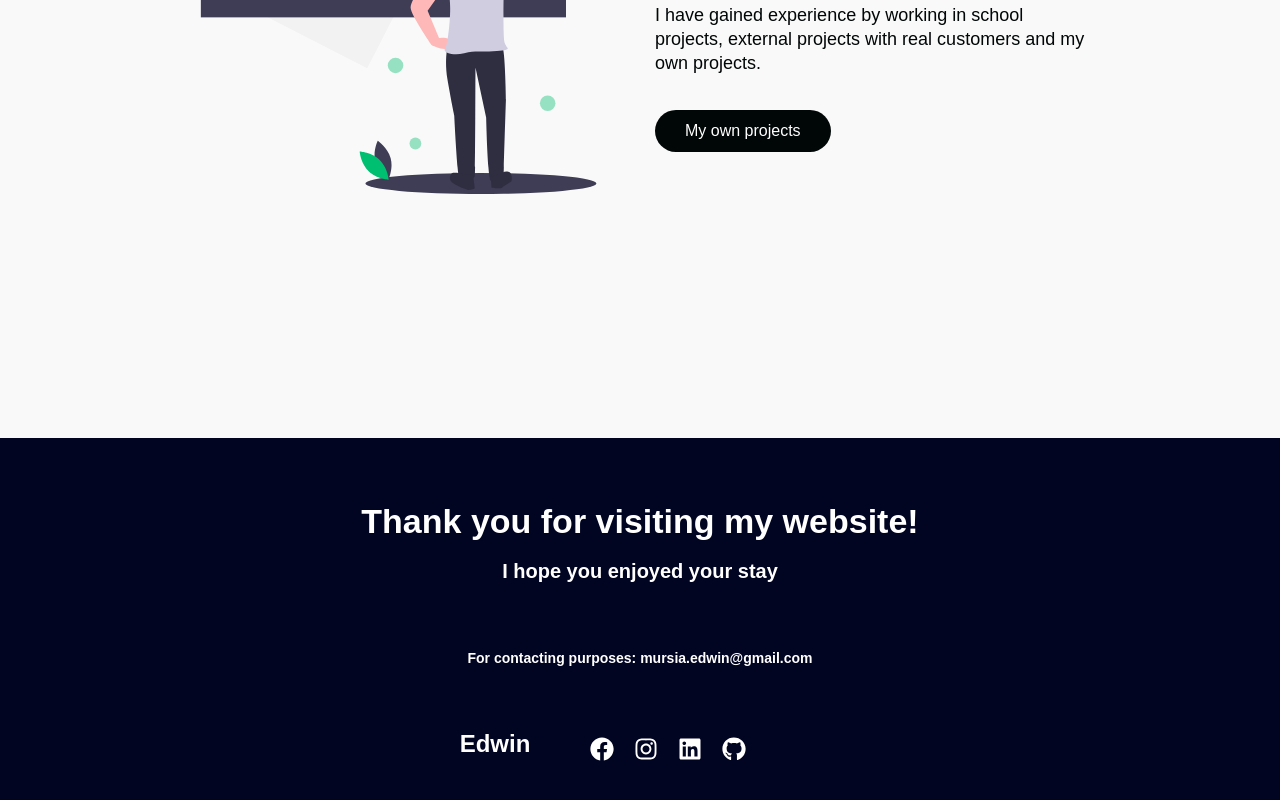
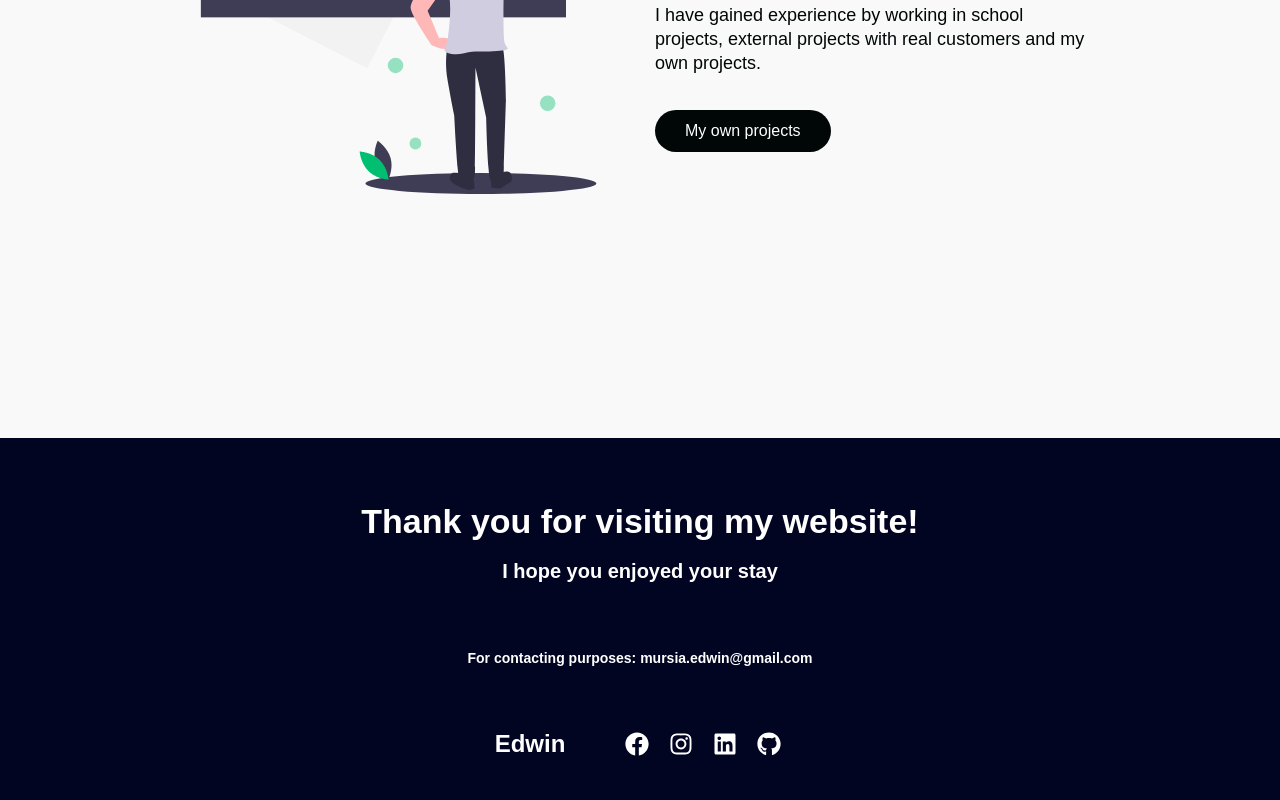
Before and after one commit to edwinmursia/myWebsite, a React (Create React App) app: page / in a window 1280 px wide. Shown: the part 2882-3682 px from the top of the page. Built offline with nearby package versions, Linux system fonts and the light colour scheme; a web font is replaced by a local one.

Commit message:
Restyled the webpage.

```diff
--- a/src/components/Footer/FooterElements.js
+++ b/src/components/Footer/FooterElements.js
@@ -71,7 +71,7 @@ export const SocialMediaWrap = styled.div`
     justify-content: center;
     align-items: center;
     max-width: 1100px;
-    margin: 40px auto 0 auto;
+    margin: 40px auto 0 70px;
 
     @media screen and (max-width: 820px) {
         flex-direction: column;
@@ -95,6 +95,7 @@ export const SocialIcons = styled.div`
     display: flex;
     align-items: center;
     width: 240px;
+    padding-bottom: 10px;
 `
 
 export const SocialIconLink = styled.a`
--- a/src/components/InfoSection/InfoElements.js
+++ b/src/components/InfoSection/InfoElements.js
@@ -19,6 +19,14 @@ export const InfoWrapper = styled.div`
     margin-left: auto;
     padding: 0 24px;
     justify-content: center;
+
+    @media screen and (max-width: 768px) {
+        height: 980px;
+    }
+
+    @media screen and (max-width: 600px) {
+        height: 860px;
+    }
 `
 
 export const InfoRow = styled.div`
@@ -42,6 +50,14 @@ export const Column2 = styled.div`
     margin-bottom: 15px;
     padding: 0 15px;
     grid-area: col2;
+
+    @media screen and (max-width: 768px) {
+        margin-bottom: 15px;
+    }
+
+    @media screen and (max-width: 600px) {
+        margin-bottom: 80px;
+    }
 `
 
 export const TextWrapper = styled.div`
@@ -59,6 +75,14 @@ export const TopLine = styled.p`
     letter-spacing: 1.4px;
     text-transform: uppercase;
     margin-bottom: 16px;
+
+    @media screen and (max-width: 768px) {
+        font-size: 30px;
+    }
+
+    @media screen and (max-width: 600px) {
+        font-size: 16px;
+    }
 `
 
 export const Heading = styled.h1`
--- a/src/components/Qualities/QualitiesElements.js
+++ b/src/components/Qualities/QualitiesElements.js
@@ -92,6 +92,10 @@ export const QualitiesBg = styled.div`
     overflow: hidden;
     opacity: 7%;
 
+    @media screen and (max-width: 768px) {
+        height: 1100px;
+    }
+
     @media screen and (max-width: 480px) {
         height: 1300px;
     }
```
